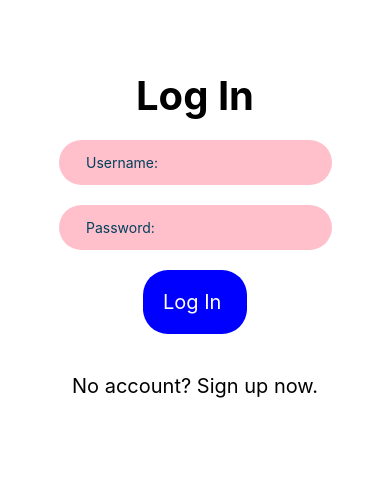
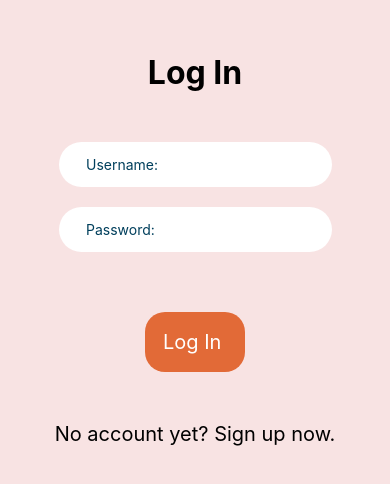
Before and after one commit to sylqian/smu-pcmob6, a React Native app: screen /Edit in a window 390 px wide. Shown: the part 198-682 px from the top of the page. Built offline with nearby package versions, Linux system fonts and the light colour scheme.

Commit message:
Update Edit Screen

```diff
--- a/components/BlogStack.js
+++ b/components/BlogStack.js
@@ -20,8 +20,8 @@ export default function BlogStack() {
 
   return (
     <InnerStack.Navigator>
-      <InnerStack.Screen name="Index" component={IndexScreen} options={{ title: "Blog", ...headerOptions, headerLeft: null }} />
-      <InnerStack.Screen name="Add" component={CreateScreen} options={{ title: "Add Post", ...headerOptions }} />
+      <InnerStack.Screen name="Index" component={IndexScreen} options={{ title: "Journals", ...headerOptions, headerLeft: null }} />
+      <InnerStack.Screen name="Add" component={CreateScreen} options={{ title: "Add Journal", ...headerOptions }} />
       <InnerStack.Screen name="Details" component={ShowScreen} options={headerOptions} />
       <InnerStack.Screen name="Edit" component={EditScreen} options={{ title: "Edit Post", ...headerOptions }} />
     </InnerStack.Navigator>
--- a/components/LoggedInTabStack.js
+++ b/components/LoggedInTabStack.js
@@ -16,7 +16,7 @@ const isDark = useSelector((state) => state.accountPrefs.isDark);
         tabBarIcon: ({ color, size }) => {
           let iconName;
 
-          if (route.name === 'Blog') {
+          if (route.name === 'My Journals') {
             iconName = "comments"
           } else if (route.name === 'Settings') {
             iconName = "cog"
@@ -32,7 +32,7 @@ const isDark = useSelector((state) => state.accountPrefs.isDark);
           backgroundColor: isDark ? "#181818" : "white",
         }
       }}>
-        <Tab.Screen name="Blog" component={BlogStack} />
+        <Tab.Screen name="My Journals" component={BlogStack} />
         <Tab.Screen name="Settings" component={AccountStack} />
       </Tab.Navigator>
   )
--- a/screens/AccountScreen.js
+++ b/screens/AccountScreen.js
@@ -69,17 +69,17 @@ export default function AccountScreen({ navigation }) {
 
   return (
     <View style={[styles.container, { alignItems: "center" }]}>
-      <Text style={[styles.title, styles.text, { marginTop: 30 }]}>
+      <Text style={[styles.title, styles.text, { marginTop: 38 }]}>
         {" "}
-        Hello {username} !
+        {username}
       </Text>
       <Image source={{ uri: profilePicture }}
-      style={{ width: 250, height: 250, borderRadius: 200 }}/>
+      style={{ width: 220, height: 220, borderRadius: 200 }}/>
 
       <TouchableOpacity onPress={() => navigation.navigate("Camera")}>
-        <Text style={{ marginTop: 10, fontSize: 20, color: "#0000EE" }}>
+        <Text style={{ marginTop: 30, fontSize: 18, color: "black" }}>
           {" "}
-          No profile picture. Click to take one.{" "}
+          Upload profile picture here{" "}
         </Text>
       </TouchableOpacity>
       <View
@@ -87,7 +87,7 @@ export default function AccountScreen({ navigation }) {
           flexDirection: "row",
           justifyContent: "space-between",
           alignItems: "center",
-          margin: 20,
+          margin: 30,
         }}
       >
         <Text style={[styles.content, styles.text]}> Dark Mode? </Text>
--- a/screens/CreateScreen.js
+++ b/screens/CreateScreen.js
@@ -34,14 +34,14 @@ export default function CreateScreen({ navigation }) {
   return (
     <View style={styles.container}>
       <View style={{ margin: 20 }}>
-        <Text style={[additionalStyles.label, styles.text]}>Enter Title:</Text>
+        <Text style={[additionalStyles.label, styles.text]}>Enter Date</Text>
         <TextInput
           style={additionalStyles.input}
           value={title}
           onChangeText={(text) => setTitle(text)}
         />
         <Text style={[additionalStyles.label, styles.text]}>
-          Enter Content:
+          Enter Note
         </Text>
         <TextInput
           style={additionalStyles.input}
--- a/screens/DetailsScreen.js
+++ b/screens/DetailsScreen.js
@@ -44,7 +44,7 @@ export default function ShowScreen({ navigation, route }) {
   }
 
   function editPost() {
-    navigation.navigate("Edit")
+    navigation.navigate("Edit", {post})
   }
 
   return (
--- a/screens/EditScreen.js
+++ b/screens/EditScreen.js
@@ -1,18 +1,88 @@
-import React from "react";
-import { StyleSheet, Text, View } from "react-native";
-import { commonStyles, lightStyles, darkStyles } from "../styles/commonStyles";
+import React, { useEffect, useState } from "react";
+import { View, Text, StyleSheet, TextInput, TouchableOpacity } from "react-native";
+import { lightStyles, darkStyles, commonStyles } from "../styles/commonStyles";
+import axios from "axios";
+import { API, API_CREATE, API_POSTS } from "../constants/API";
 import { useSelector } from "react-redux";
 
-export default function EditScreen({ navigation }) {
-
+export default function EditScreen({ navigation, route }) {
+  const token = useSelector((state) => state.auth.token);
   const isDark = useSelector((state) => state.accountPrefs.isDark);
   const styles = { ...commonStyles, ...(isDark ? darkStyles : lightStyles) };
 
+  const [title, setTitle] = useState("");
+  const [id, setId] = useState("");
+  const [content, setContent] = useState("");
+
+  useEffect(() => {
+    const post = route.params.post
+    console.log(post)
+
+    setTitle(post.title)
+    setContent(post.content)
+    setId(post.id)
+
+    return () => {
+
+    }
+  }, [])
+
+  async function editPost() {
+    const post = {
+      title: title,
+      content: content,
+    };
+
+    try {
+      console.log(token);
+      const response = await axios.put(API + API_POSTS+'/'+id, post, {
+        headers: { Authorization: `JWT ${token}` },
+      });
+      console.log(response.data);
+      navigation.navigate("Index", { post: post });
+    } catch (error) {
+      console.log(error);
+    }
+  }
+
   return (
     <View style={styles.container}>
-      <Text style={[styles.text, styles.title, {marginTop: 20}]}>Edit Screen</Text>
+      <View style={{ margin: 20 }}>
+        <Text style={[additionalStyles.label, styles.text]}>Enter Date</Text>
+        <TextInput
+          style={additionalStyles.input}
+          value={title}
+          onChangeText={(text) => setTitle(text)}
+        />
+        <Text style={[additionalStyles.label, styles.text]}>
+          Enter Note
+        </Text>
+        <TextInput
+          style={additionalStyles.input}
+          value={content}
+          onChangeText={(text) => setContent(text)}
+        />
+        <TouchableOpacity
+          style={[styles.button, { marginTop: 20 }]}
+          onPress={editPost}
+        >
+          <Text style={styles.buttonText}>Save</Text>
+        </TouchableOpacity>
+      </View>
     </View>
   );
 }
 
-const styles = StyleSheet.create({});
+const additionalStyles = StyleSheet.create({
+  input: {
+    fontSize: 24,
+    borderWidth: 1,
+    borderColor: "black",
+    marginBottom: 15,
+  },
+  label: {
+    fontSize: 28,
+    marginBottom: 10,
+    marginLeft: 5,
+  },
+});
--- a/screens/IndexScreen.js
+++ b/screens/IndexScreen.js
@@ -98,7 +98,7 @@ export default function IndexScreen({ navigation, route }) {
         >
           <Text style={styles.text}>{item.title}</Text>
           <TouchableOpacity onPress={() => deletePost(item.id)}>
-            <FontAwesome name="trash" size={20} color="#a80000" />
+            <FontAwesome name="trash" size={20} color="black" />
           </TouchableOpacity>
         </View>
       </TouchableOpacity>
--- a/screens/SignInSignUpScreen.js
+++ b/screens/SignInSignUpScreen.js
@@ -148,7 +148,7 @@ export default function SignInSignUpScreen({ navigation }) {
       >
         <Text style={styles.switchText}>
           {isLogIn
-            ? "No account? Sign up now."
+            ? "No account yet? Sign up now."
             : "Already have an account? Log in here."}
         </Text>
       </TouchableOpacity>
@@ -158,22 +158,22 @@ export default function SignInSignUpScreen({ navigation }) {
 const styles = StyleSheet.create({
   container: {
     flex: 1,
-    backgroundColor: "#fff",
+    backgroundColor: "#F8E3E3",
     alignItems: "center",
     justifyContent: "center",
   },
   title: {
     fontWeight: "bold",
-    fontSize: 40,
-    margin: 20,
+    fontSize: 32,
+    margin: 50,
   },
   switchText: {
     fontWeight: "400",
     fontSize: 20,
-    marginTop: 20,
+    marginTop: 30,
   },
   inputView: {
-    backgroundColor: "#FFC0CB",
+    backgroundColor: "white",
     borderRadius: 30,
     width: "70%",
     height: 45,
@@ -186,13 +186,14 @@ const styles = StyleSheet.create({
     padding: 10,
   },
   button: {
-    backgroundColor: "blue",
-    borderRadius: 25,
+    backgroundColor: "#E26A37",
+    borderRadius: 20,
+    marginTop: 40,
   },
   buttonText: {
     fontWeight: "400",
     fontSize: 20,
-    margin: 20,
+    margin: 18,
     color: "white",
   },
   errorText: {
--- a/styles/commonStyles.js
+++ b/styles/commonStyles.js
@@ -1,6 +1,6 @@
 export const commonStyles = {
   button: {
-    backgroundColor: '#2069e0',
+    backgroundColor: '#E26A37',
     borderRadius: 15,
     width: "50%",
     alignItems: "center"
@@ -13,32 +13,32 @@ export const commonStyles = {
   },
   title: {
     fontWeight: "bold",
-    fontSize: 30,
+    fontSize: 23,
     textAlign: 'center',
   },
   content: {
     fontWeight: '400',
-    fontSize: 24,
+    fontSize: 21,
   },
 }
 
 export const lightStyles = {
   container: {
     flex: 1,
-    backgroundColor: "#ffc",
+    backgroundColor: "#F8E3E3",
   },
   text: {
     color: "black",
   },
   header: {
-    backgroundColor: "yellow",
+    backgroundColor: "#F8E3E3",
     height: 100,
     shadowColor: "black",
     shadowOpacity: 0.2,
     shadowRadius: 5,
   },
   headerTitle: {
-    fontSize: 24,
+    fontSize: 22,
     fontWeight: "bold",
     color: "#f55"
   },
@@ -61,7 +61,7 @@ export const darkStyles = {
     shadowRadius: 5,
   },
   headerTitle: {
-    fontSize: 24,
+    fontSize: 22,
     fontWeight: "bold",
     color: "#f4d47c"
   },
```
